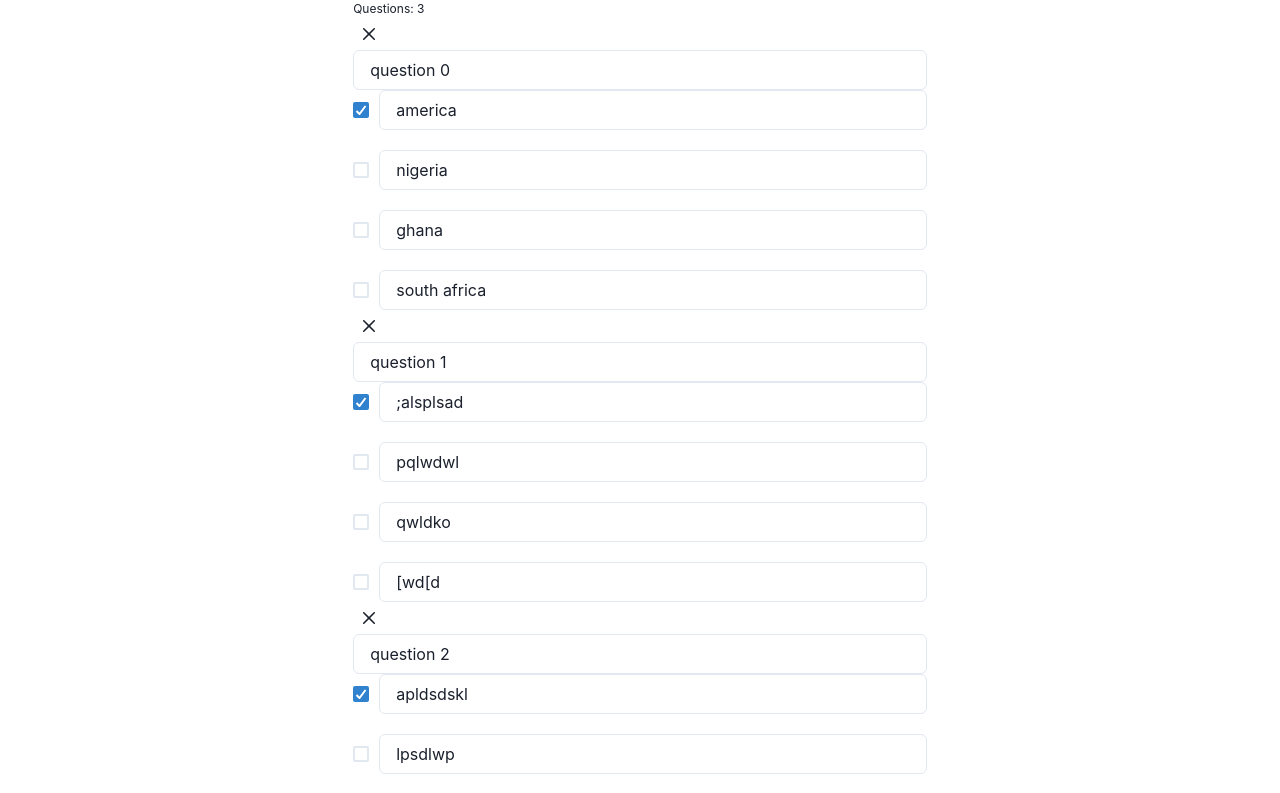
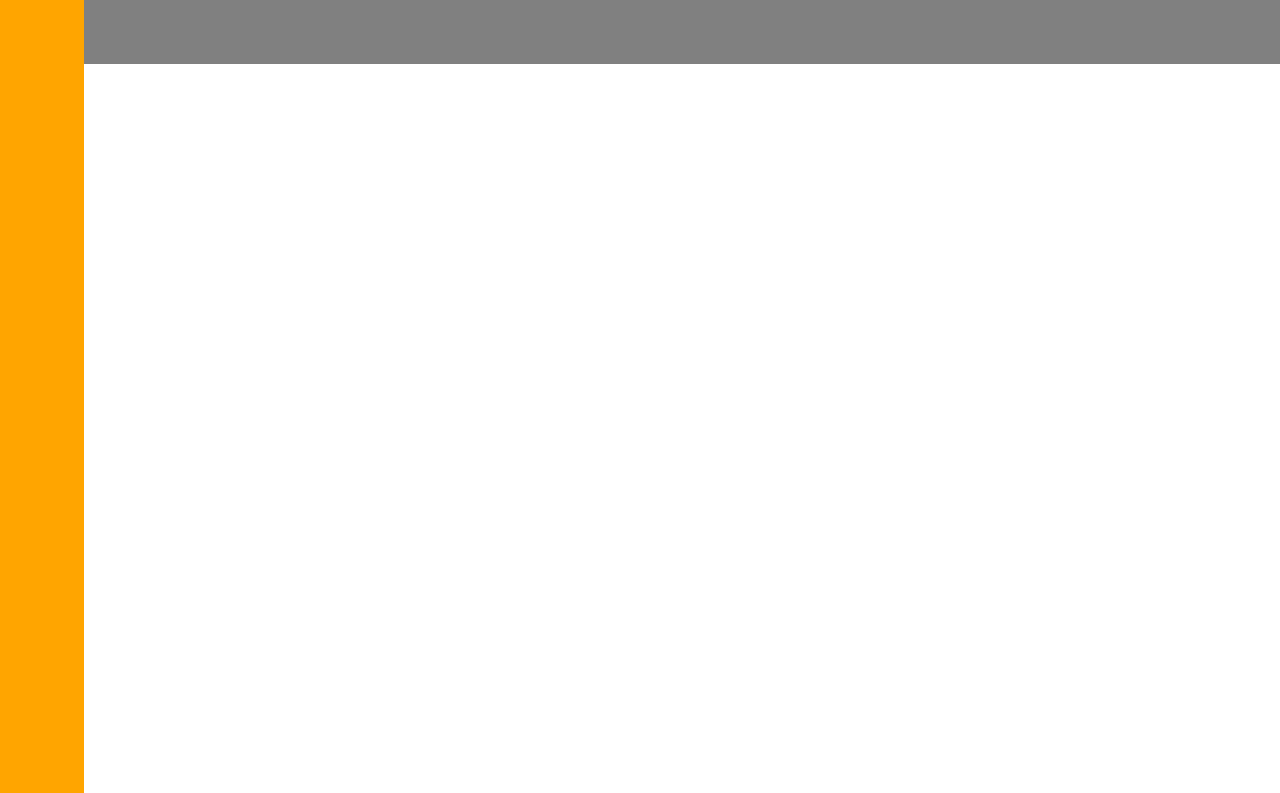
Before and after one commit to Bolexzy/QUIZWHIZ, a React (Create React App) app in the folder client-backend/: page / in a window 1280 px wide. Shown: the top 793 px of the page. Built offline with nearby package versions, Linux system fonts and the light colour scheme.

Commit message:
added client side routing

```diff
--- a/client-backend/package.json
+++ b/client-backend/package.json
@@ -10,10 +10,14 @@
     "@testing-library/react": "^13.4.0",
     "@testing-library/user-event": "^14.4.3",
     "framer-motion": "^6.5.1",
+    "localforage": "^1.10.0",
+    "match-sorter": "^6.3.1",
     "react": "^18.2.0",
     "react-dom": "^18.2.0",
     "react-icons": "^3.11.0",
+    "react-router-dom": "^6.11.2",
     "react-scripts": "5.0.1",
+    "sort-by": "^1.2.0",
     "web-vitals": "^2.1.4"
   },
   "scripts": {
--- a/client-backend/src/App.js
+++ b/client-backend/src/App.js
@@ -3,13 +3,33 @@ import {
   ChakraProvider,
   theme,
 } from '@chakra-ui/react';
+import {
+  createBrowserRouter,
+  RouterProvider,
+} from "react-router-dom";
 
-import QuizSettingPage from './components/quiz_settings_components/QuizSettingPage'
+import Root from './components/Root';
+import QuizSettingPage from './components/quiz_settings_components/QuizSettingPage';
+
+import './index.css';
+
+const router = createBrowserRouter([
+  {
+    path: "/",
+    element: <Root />,
+    children: [
+      {
+        path: "/setquiz",
+        element: <QuizSettingPage />,
+      },
+    ],
+  },
+]);
 
 function App() {
   return (
     <ChakraProvider theme={theme}>
-      <QuizSettingPage />
+      <RouterProvider router={router} />
     </ChakraProvider>
   );
 }
--- /dev/null
+++ b/client-backend/src/components/Root.js
@@ -0,0 +1,27 @@
+import { Outlet } from "react-router-dom";
+import { Flex } from '@chakra-ui/react';
+import { Box } from '@chakra-ui/react';
+
+export default function Root() {
+    return (
+        <>
+            <Flex>
+                <Box bg='orange' w='7vw' h='100vw'>
+
+                </Box>
+                <Box w='100%'>
+                    <Flex direction='column'>
+                        <Box bg='grey' h='5vw' w='100%'>
+
+                        </Box>
+                        <Box>
+                        <Outlet />
+                        </Box>
+
+                    </Flex>
+                </Box>
+            </Flex>
+
+        </>
+    );
+}
--- /dev/null
+++ b/client-backend/src/index.css
@@ -0,0 +1,4 @@
+* {
+    margin: 0px;
+    padding: 0px;
+}
--- a/client-backend/src/index.js
+++ b/client-backend/src/index.js
@@ -2,6 +2,7 @@ import { ColorModeScript } from '@chakra-ui/react';
 import React, { StrictMode } from 'react';
 import * as ReactDOM from 'react-dom/client';
 import App from './App';
+import './index.css';
 import reportWebVitals from './reportWebVitals';
 import * as serviceWorker from './serviceWorker';
 
```
Also changed, not shown: 1 other file (tests, documents, lock files or other folders).
